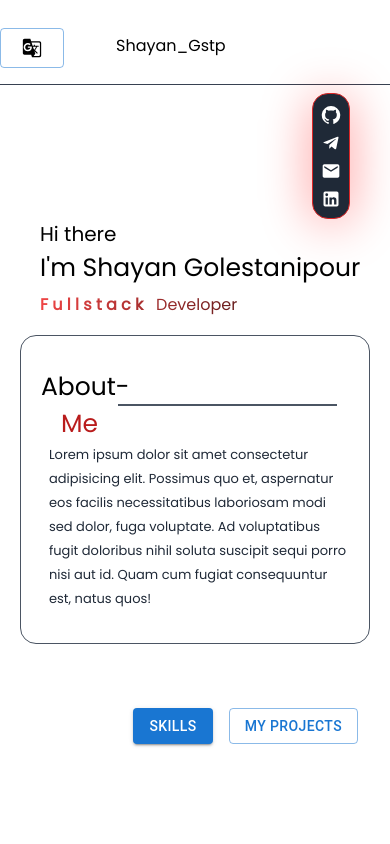
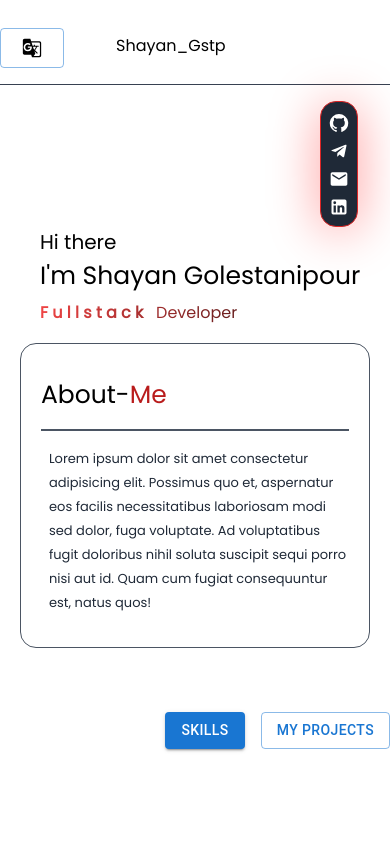
Before and after one commit to Shayangstp/Portfolio, a Next.js app: page / in a window 390 px wide. Shown: the top 844 px of the page. Built offline with nearby package versions, Linux system fonts and the light colour scheme.

Commit message:
update and responsive the hero section

```diff
--- a/app/components/AboutMe.jsx
+++ b/app/components/AboutMe.jsx
@@ -3,14 +3,14 @@ import React from "react";
 const AboutMe = () => {
   return (
     <div>
-      <div className="grid grid-cols-4">
+      <div className="sm:grid sm:grid-cols-4 flex flex-col justify-center items-start gap-4 sm:gap-0">
         <div className="text-[25px] col-span-1 text-center">
           <span>About-</span>
           <span className="text-red-700">Me</span>
         </div>
         <div
           id="line"
-          className="w-[95%] col-span-3 h-0 my-auto border border-gray-600"
+          className="sm:w-[95%] w-[100%] sm:mb-0 mb-4 sm:mx-0 mx-auto sm:col-span-3 sm:h-0 sm:mt-5 mt-0 border border-gray-600"
         ></div>
       </div>
       <p className="text-[13px] leading-6 text-gray-800 dark:text-gray-400 ms-2">
--- a/app/components/Hero.jsx
+++ b/app/components/Hero.jsx
@@ -31,12 +31,12 @@ const Hero = () => {
       </div>
       <div
         id="mainHero"
-        className="lg:col-span-5 flex flex-col xl:ms-10 justify-center items-center lg:items-start "
+        className="lg:col-span-5 flex flex-col xl:ms-10 justify-center  lg:items-start "
       >
-        <div id="hero-text" className="lg:mt-28 xl:ms-24 w-full">
+        <div id="hero-text" className="lg:mt-28 xl:ms-24">
           <div className="text-white text-end flex justify-end lg:hidden">
             <div>
-              <div className="flex flex-col gap-1 justify-center items-center  border border-red-600 dark:shadow-socialShadow shadow-socialShadowDark p-2 rounded-2xl bg-gray-800 dark:bg-transparent me-10 mt-2">
+              <div className="flex flex-col gap-1 justify-center items-center  border border-red-600 dark:shadow-socialShadow shadow-socialShadowDark p-2 rounded-2xl bg-gray-800 dark:bg-transparent me-8 mt-4">
                 {socialsResponsive.map((item, idx) => {
                   return (
                     <div
@@ -53,7 +53,7 @@ const Hero = () => {
           <div className="lg:text-[40px] sm:text-[30px] text-[20px] dark:text-white text-black md:ms-32 ms-10 lg:ms-0">
             Hi there
           </div>
-          <div className="lg:text-[60px] sm:text-[40px] text-[25px]  md:ms-32 ms-10 lg:ms-0">
+          <div className="lg:text-[60px] sm:text-[40px] text-[25px]  md:ms-32 ms-10 lg:ms-0 ">
             I'm Shayan Golestanipour
           </div>
           <div className="leading-5 bg-gradient-to-r from-red-500 dark:to-white to-black bg-clip-text text-transparent mt-2 lg:hidden md:ms-32 ms-10 ">
@@ -71,16 +71,16 @@ const Hero = () => {
         <div className="w-[600px] xl:ms-24 mt-5 border border-gray-600 px-5 py-8 rounded-2xl hidden lg:inline-block">
           <AboutMe />
         </div>
-        <div className="lg:w-[80%] me-16 lg:ms-0 w-full mt-16 flex justify-end gap-4">
+        <div className="lg:w-[80%] lg:ms-0 w-full mt-16 flex justify-end gap-4">
           <Button
             variant="contained"
-            className="bg-gray-800 px-10 lg:py-3 py-2.5 hover:bg-red-900 text-[12px] sm:text-[14px]"
+            className="bg-gray-800 px-10 lg:py-3 py-2.5 hover:bg-red-900 text-[12px] sm:text-[14px] "
           >
             Skills
           </Button>
           <Button
             variant="outlined"
-            className="border border-gray-700 dark:border-gray-400 text-gray-600  dark:text-gray-200 dark:hover:text-red-500 hover:bg-transparent  hover:text-black lg:py-3 py-2.5 hover:border-red-500 dark:hover:border-white text-[12px] sm:text-[14px]"
+            className="border me-10 border-gray-700 dark:border-gray-400 text-gray-600  dark:text-gray-200 dark:hover:text-red-500 hover:bg-transparent  hover:text-black lg:py-3 py-2.5 hover:border-red-500 dark:hover:border-white text-[12px] sm:text-[14px]"
           >
             My Projects
           </Button>
--- a/app/components/Nav.jsx
+++ b/app/components/Nav.jsx
@@ -127,7 +127,7 @@ const Nav = () => {
               </div>
             </div>
             <Drawer anchor="right" open={isDrawerOpen} onClose={toggleDrawer}>
-              <div className="dark:bg-[#2a2f36] bg-gray-200 h-[100vh] ">
+              <div className="dark:bg-[#2a2f36] bg-gray-200 h-[100%] ">
                 <header className="text-white p-4 mt-3">
                   <div className="flex justify-between">
                     <h3 className="dark:text-white text-black">Menu</h3>
```
